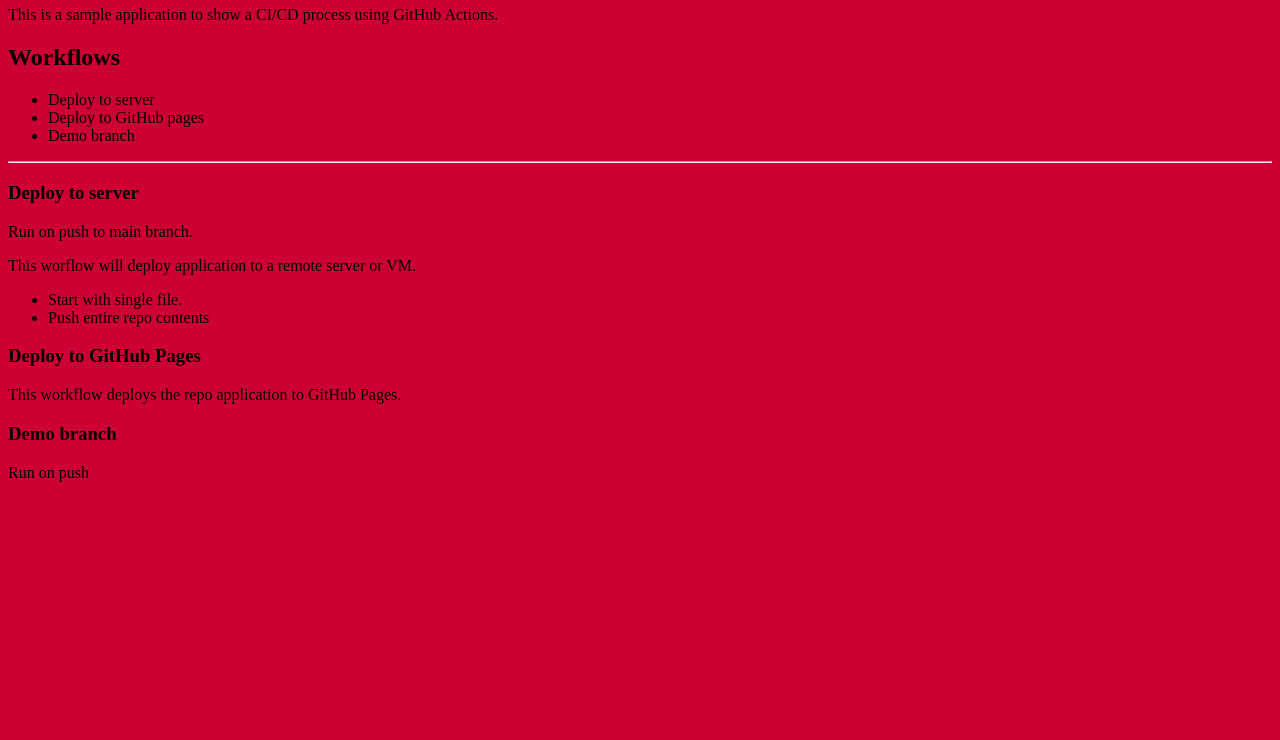
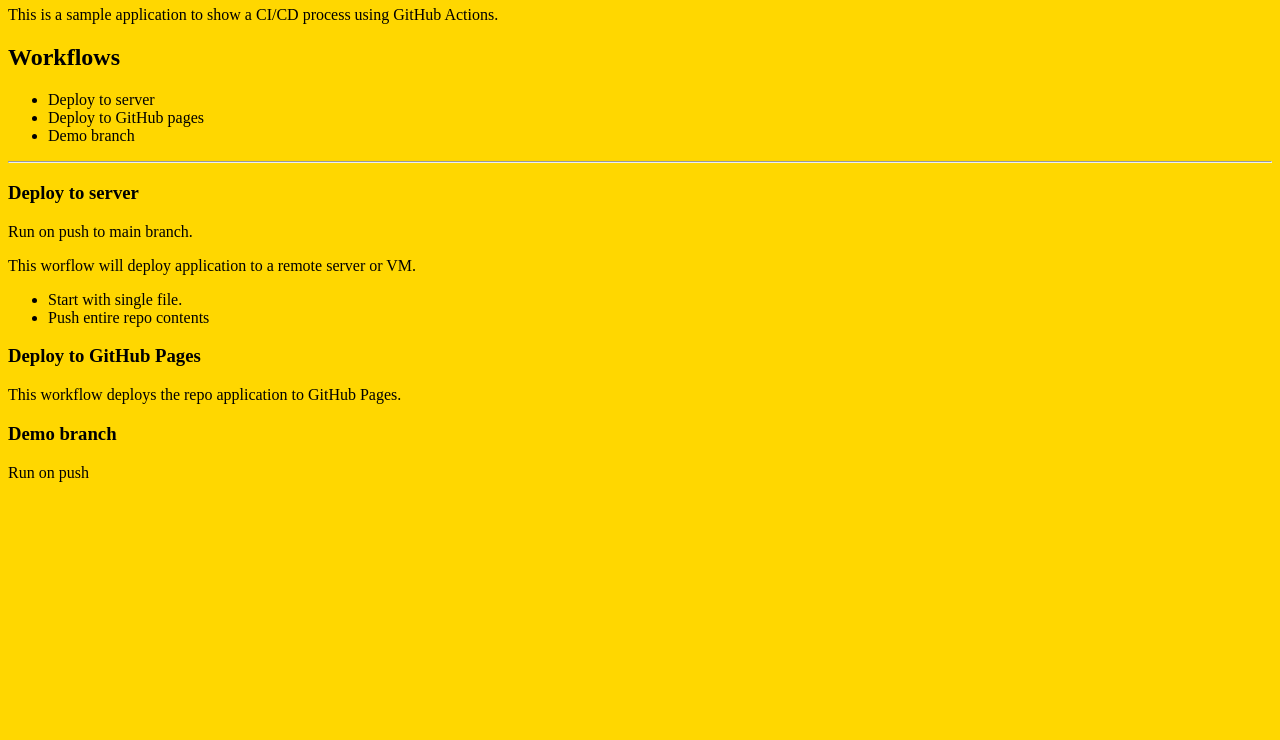
Before and after one commit to RutgersGRID/devops-git-actions, a plain HTML site: page index.html in a window 1280 px wide. Shown: the part 60-800 px from the top of the page. Drawn offline with Linux system fonts and the light colour scheme.

Commit message:
trigger actions

```diff
--- a/style.css
+++ b/style.css
@@ -1,3 +1,3 @@
 body {
-    background: #CC0033;
+    background: gold;
 }
```
